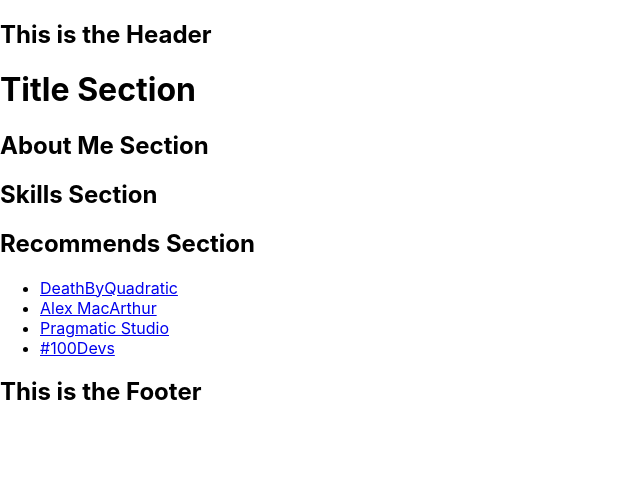
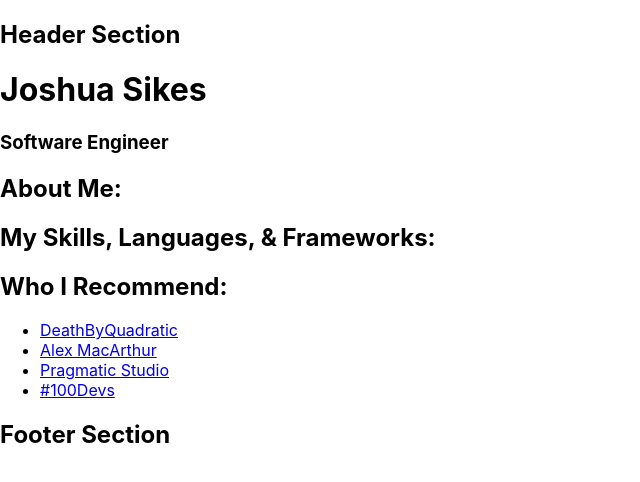
Before and after one commit to JSIK3S/joshsikes, a React (Create React App) app: page / in a window 1280 px wide. Shown: the top 482 px of the page, without its empty margins (0-640 px from the left). Built offline with nearby package versions, Linux system fonts and the light colour scheme.

Commit message:
updates content titles

```diff
--- a/src/components/AboutMe.tsx
+++ b/src/components/AboutMe.tsx
@@ -1,7 +1,7 @@
 function AboutMe (){
   return (
     <div>
-      <h2>About Me Section</h2>
+      <h2>About Me:</h2>
     </div>
   );
 };
--- a/src/components/Footer.tsx
+++ b/src/components/Footer.tsx
@@ -2,7 +2,7 @@ function Footer (){
   return (
     <footer>
       <div>
-        <h2>This is the Footer</h2>
+        <h2>Footer Section</h2>
       </div>
     </footer>
   );
--- a/src/components/Header.tsx
+++ b/src/components/Header.tsx
@@ -2,7 +2,7 @@ function Header (){
   return (
     <header>
       <div>
-        <h2>This is the Header</h2>
+        <h2>Header Section</h2>
       </div>
     </header>
   );
--- a/src/components/Recommends.tsx
+++ b/src/components/Recommends.tsx
@@ -6,7 +6,7 @@ import { Quadratic } from "./RecommendLinks/Quadratic";
 function Recommends (){
   return (
     <div>
-      <h2>Recommends Section</h2>
+      <h2>Who I Recommend:</h2>
       <ul>
         <li>
           <Quadratic />
--- a/src/components/Skills.tsx
+++ b/src/components/Skills.tsx
@@ -1,7 +1,7 @@
 function Skills (){
   return (
     <div>
-      <h2>Skills Section</h2>
+      <h2>My Skills, Languages, & Frameworks:</h2>
     </div>
   );
 };
--- a/src/components/Title.tsx
+++ b/src/components/Title.tsx
@@ -1,7 +1,8 @@
 function Title (){
   return (
     <div>
-      <h1>Title Section</h1>
+      <h1>Joshua Sikes</h1>
+      <h3>Software Engineer</h3>
     </div>
   );
 };
```
